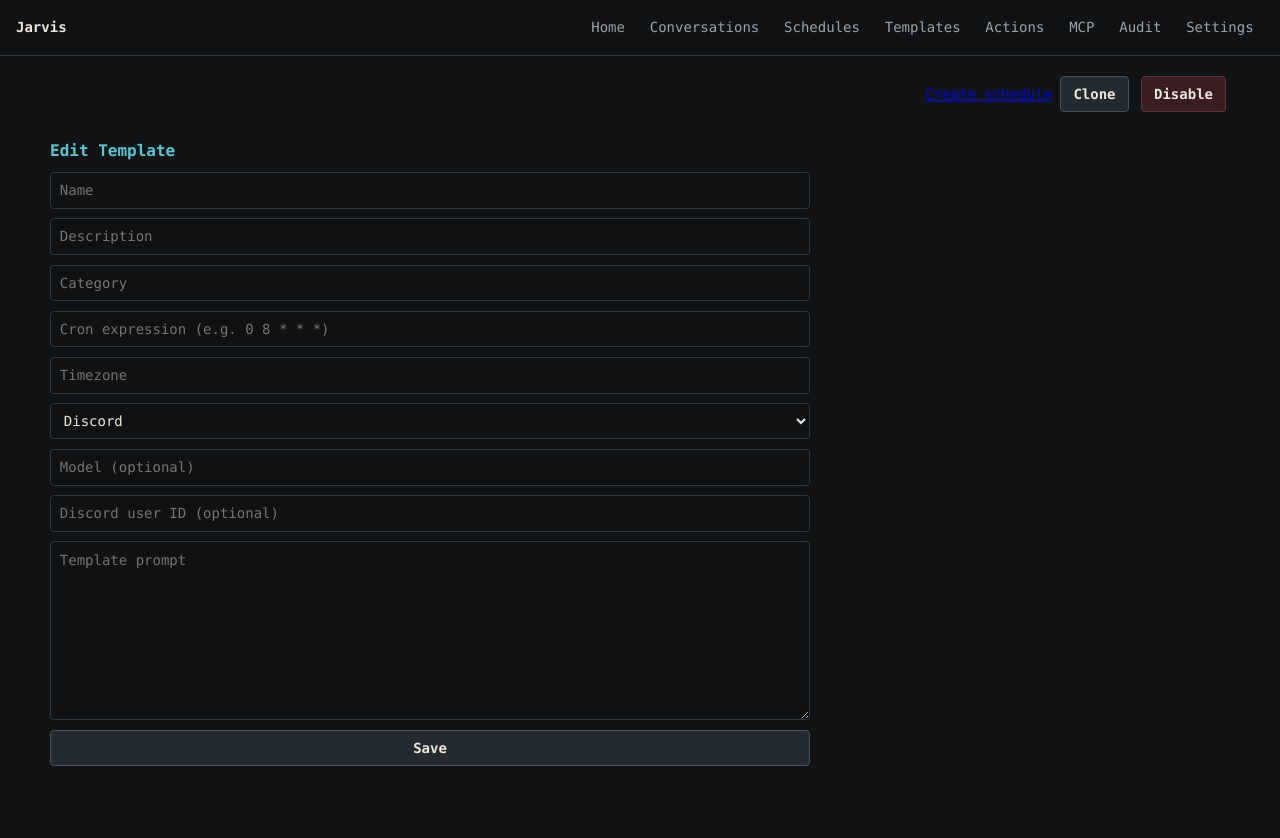
After one commit to mdolton/jarvis, a FastAPI app: template jarvis/web/templates/template_detail.html in a window 1280 px wide. The commit adds this page. Run offline with FastAPI, Linux system fonts and the light colour scheme; the template is opened without the code that fills it, so the values that code supplies are empty; some libraries are stand-ins or nearby versions.

Commit message:
feat: manage digest templates from dashboard

```diff
--- a/jarvis/web/app.py
+++ b/jarvis/web/app.py
@@ -48,6 +48,10 @@ def create_app(*, app_context=None) -> FastAPI:
 
     app.include_router(schedules_router)
 
+    from jarvis.web.routes.templates import router as templates_router
+
+    app.include_router(templates_router)
+
     from jarvis.web.routes.actions import router as actions_router
 
     app.include_router(actions_router)
--- /dev/null
+++ b/jarvis/web/routes/templates.py
@@ -0,0 +1,181 @@
+"""Digest template dashboard routes."""
+
+from uuid import UUID
+
+from fastapi import APIRouter, Form, HTTPException, Request
+from fastapi.responses import HTMLResponse, RedirectResponse
+
+from jarvis.persistence.repositories import DigestTemplateRepo
+
+router = APIRouter()
+
+_VALID_OUTPUT_MODES = {
+    "discord",
+    "dashboard_only",
+    "discord_if_noteworthy",
+}
+
+
+@router.get("/templates", response_class=HTMLResponse)
+async def template_list(request: Request):
+    ctx = request.app.state.ctx
+    templates = request.app.state.templates
+    async with ctx.session_factory() as session:
+        rows = await DigestTemplateRepo(session).list_enabled()
+    return templates.TemplateResponse(request, "templates.html", {"templates": rows})
+
+
+@router.get("/templates/new", response_class=HTMLResponse)
+async def template_new(request: Request):
+    ctx = request.app.state.ctx
+    templates = request.app.state.templates
+    async with ctx.session_factory() as session:
+        rows = await DigestTemplateRepo(session).list_enabled()
+    return templates.TemplateResponse(request, "templates.html", {"templates": rows})
+
+
+@router.post("/templates")
+async def template_create(
+    request: Request,
+    name: str = Form(...),
+    description: str = Form(""),
+    category: str = Form(...),
+    prompt: str = Form(...),
+    default_cron_expr: str = Form(...),
+    default_timezone: str = Form("UTC"),
+    default_output_mode: str = Form("discord"),
+    default_model: str = Form(""),
+    default_discord_user_id: str = Form(""),
+):
+    fields = _validated_fields(
+        name=name,
+        description=description,
+        category=category,
+        prompt=prompt,
+        default_cron_expr=default_cron_expr,
+        default_timezone=default_timezone,
+        default_output_mode=default_output_mode,
+        default_model=default_model,
+        default_discord_user_id=default_discord_user_id,
+    )
+    ctx = request.app.state.ctx
+    async with ctx.session_factory() as session:
+        await DigestTemplateRepo(session).create(
+            key=None,
+            built_in=False,
+            enabled=True,
+            **fields,
+        )
+    return RedirectResponse(url="/templates", status_code=303)
+
+
+@router.get("/templates/{template_id}", response_class=HTMLResponse)
+async def template_detail(request: Request, template_id: UUID):
+    ctx = request.app.state.ctx
+    templates = request.app.state.templates
+    async with ctx.session_factory() as session:
+        row = await DigestTemplateRepo(session).get(template_id)
+    if row is None:
+        raise HTTPException(status_code=404, detail="Digest template not found")
+    return templates.TemplateResponse(
+        request,
+        "template_detail.html",
+        {"template": row},
+    )
+
+
+@router.post("/templates/{template_id}")
+async def template_update(
+    request: Request,
+    template_id: UUID,
+    name: str = Form(...),
+    description: str = Form(""),
+    category: str = Form(...),
+    prompt: str = Form(...),
+    default_cron_expr: str = Form(...),
+    default_timezone: str = Form("UTC"),
+    default_output_mode: str = Form("discord"),
+    default_model: str = Form(""),
+    default_discord_user_id: str = Form(""),
+):
+    fields = _validated_fields(
+        name=name,
+        description=description,
+        category=category,
+        prompt=prompt,
+        default_cron_expr=default_cron_expr,
+        default_timezone=default_timezone,
+        default_output_mode=default_output_mode,
+        default_model=default_model,
+        default_discord_user_id=default_discord_user_id,
+    )
+    ctx = request.app.state.ctx
+    async with ctx.session_factory() as session:
+        repo = DigestTemplateRepo(session)
+        row = await repo.get(template_id)
+        if row is None:
+            raise HTTPException(status_code=404, detail="Digest template not found")
+        await repo.update(template_id, **fields)
+    return RedirectResponse(url=f"/templates/{template_id}", status_code=303)
+
+
+@router.post("/templates/{template_id}/clone")
+async def template_clone(request: Request, template_id: UUID):
+    ctx = request.app.state.ctx
+    async with ctx.session_factory() as session:
+        repo = DigestTemplateRepo(session)
+        row = await repo.get(template_id)
+        if row is None:
+            raise HTTPException(status_code=404, detail="Digest template not found")
+        await repo.clone(template_id)
+    return RedirectResponse(url="/templates", status_code=303)
+
+
+@router.post("/templates/{template_id}/disable")
+async def template_disable(request: Request, template_id: UUID):
+    ctx = request.app.state.ctx
+    async with ctx.session_factory() as session:
+        repo = DigestTemplateRepo(session)
+        row = await repo.get(template_id)
+        if row is None:
+            raise HTTPException(status_code=404, detail="Digest template not found")
+        if row.built_in:
+            raise HTTPException(
+                status_code=400,
+                detail="built-in digest templates cannot be disabled",
+            )
+        await repo.disable(template_id)
+    return RedirectResponse(url="/templates", status_code=303)
+
+
+def _validated_fields(
+    *,
+    name: str,
+    description: str,
+    category: str,
+    prompt: str,
+    default_cron_expr: str,
+    default_timezone: str,
+    default_output_mode: str,
+    default_model: str,
+    default_discord_user_id: str,
+) -> dict[str, str | None]:
+    mode = default_output_mode.strip()
+    if mode not in _VALID_OUTPUT_MODES:
+        raise HTTPException(status_code=400, detail="Invalid output mode")
+
+    fields = {
+        "name": name.strip(),
+        "description": description.strip(),
+        "category": category.strip(),
+        "prompt": prompt.strip(),
+        "default_cron_expr": default_cron_expr.strip(),
+        "default_timezone": default_timezone.strip(),
+        "default_output_mode": mode,
+        "default_model": default_model.strip() or None,
+        "default_discord_user_id": default_discord_user_id.strip() or None,
+    }
+    for key in ("name", "category", "prompt", "default_cron_expr", "default_timezone"):
+        if not fields[key]:
+            raise HTTPException(status_code=400, detail=f"{key} is required")
+    return fields
--- a/jarvis/web/templates/base.html
+++ b/jarvis/web/templates/base.html
@@ -15,6 +15,7 @@
             <a href="/">Home</a>
             <a href="/conversations">Conversations</a>
             <a href="/schedules">Schedules</a>
+            <a href="/templates">Templates</a>
             <a href="/actions">Actions</a>
             <a href="/mcp">MCP</a>
             <a href="/audit">Audit</a>
--- /dev/null
+++ b/jarvis/web/templates/template_detail.html
@@ -0,0 +1,44 @@
+{% extends "base.html" %}
+{% block title %}{{ template.name }}{% endblock %}
+{% block content %}
+<section class="page-head">
+    <div>
+        <h1>{{ template.name }}</h1>
+        <p class="muted">{{ template.category }}</p>
+        {% if template.built_in %}
+            <span class="badge badge-ok">built-in</span>
+        {% endif %}
+    </div>
+    <div class="actions">
+        <a href="/schedules?template_id={{ template.id }}">Create schedule</a>
+        <form method="post" action="/templates/{{ template.id }}/clone" class="inline-form">
+            <button type="submit">Clone</button>
+        </form>
+        {% if not template.built_in %}
+            <form method="post" action="/templates/{{ template.id }}/disable" class="inline-form">
+                <button type="submit" class="btn-danger">Disable</button>
+            </form>
+        {% endif %}
+    </div>
+</section>
+
+<section class="section-block">
+<h2>Edit Template</h2>
+<form method="post" action="/templates/{{ template.id }}" class="stack-form">
+    <input name="name" placeholder="Name" value="{{ template.name }}" required>
+    <input name="description" placeholder="Description" value="{{ template.description }}">
+    <input name="category" placeholder="Category" value="{{ template.category }}" required>
+    <input name="default_cron_expr" placeholder="Cron expression (e.g. 0 8 * * *)" value="{{ template.default_cron_expr }}" required>
+    <input name="default_timezone" placeholder="Timezone" value="{{ template.default_timezone }}" required>
+    <select name="default_output_mode">
+        <option value="discord" {% if template.default_output_mode == "discord" %}selected{% endif %}>Discord</option>
+        <option value="dashboard_only" {% if template.default_output_mode == "dashboard_only" %}selected{% endif %}>Dashboard only</option>
+        <option value="discord_if_noteworthy" {% if template.default_output_mode == "discord_if_noteworthy" %}selected{% endif %}>Discord if noteworthy</option>
+    </select>
+    <input name="default_model" placeholder="Model (optional)" value="{{ template.default_model or '' }}">
+    <input name="default_discord_user_id" placeholder="Discord user ID (optional)" value="{{ template.default_discord_user_id or '' }}">
+    <textarea name="prompt" placeholder="Template prompt" rows="8" required>{{ template.prompt }}</textarea>
+    <button type="submit">Save</button>
+</form>
+</section>
+{% endblock %}
```
Also changed, not shown: jarvis/web/templates/templates.html (added, +77 -0 lines), tests/integration/test_web_templates.py (added, +167 -0 lines).
